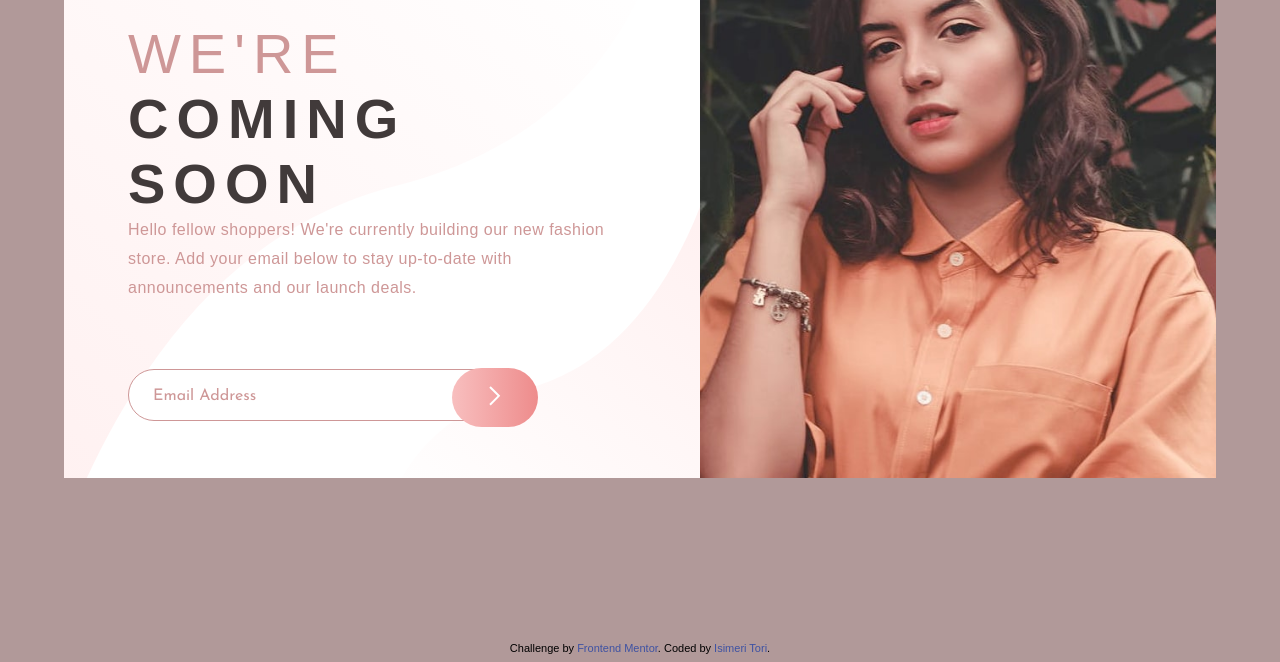
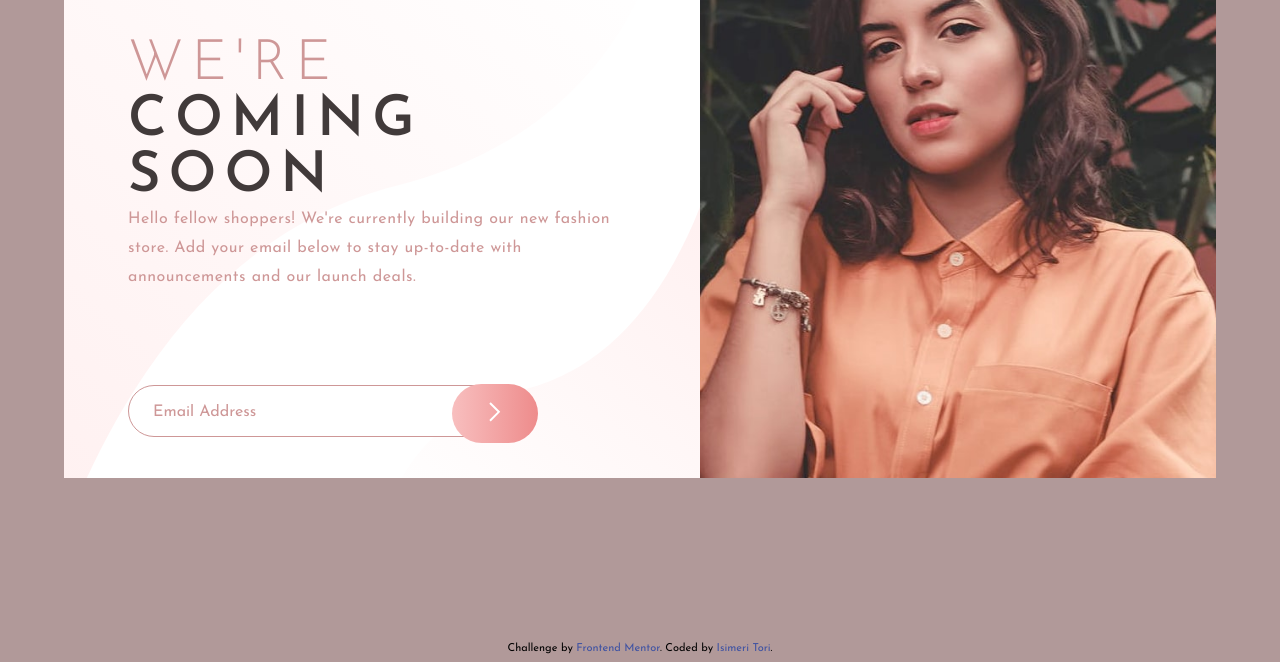
Before and after one commit to isimeri/base-apparel-coming-soon, a plain HTML site: page index.html in a window 1280 px wide. Shown: the part 138-800 px from the top of the page. Drawn offline with Linux system fonts and the light colour scheme.

Commit message:
font style fix

```diff
--- a/styles.css
+++ b/styles.css
@@ -4,7 +4,7 @@
     box-sizing: border-box;
 }
 body{
-    font-family: "Poppins", sans-serif;
+    font-family: "Josefin Sans", sans-serif;
     font-size: 16px;
 }
 .supreme-container{
@@ -44,7 +44,7 @@ body{
     width: 100%;
     min-height: 55%;
     height: auto;
-    margin-top: 3vh;
+    margin-top: 5vh;
     margin-bottom: 1vh;
 }
 .big-header{
```
